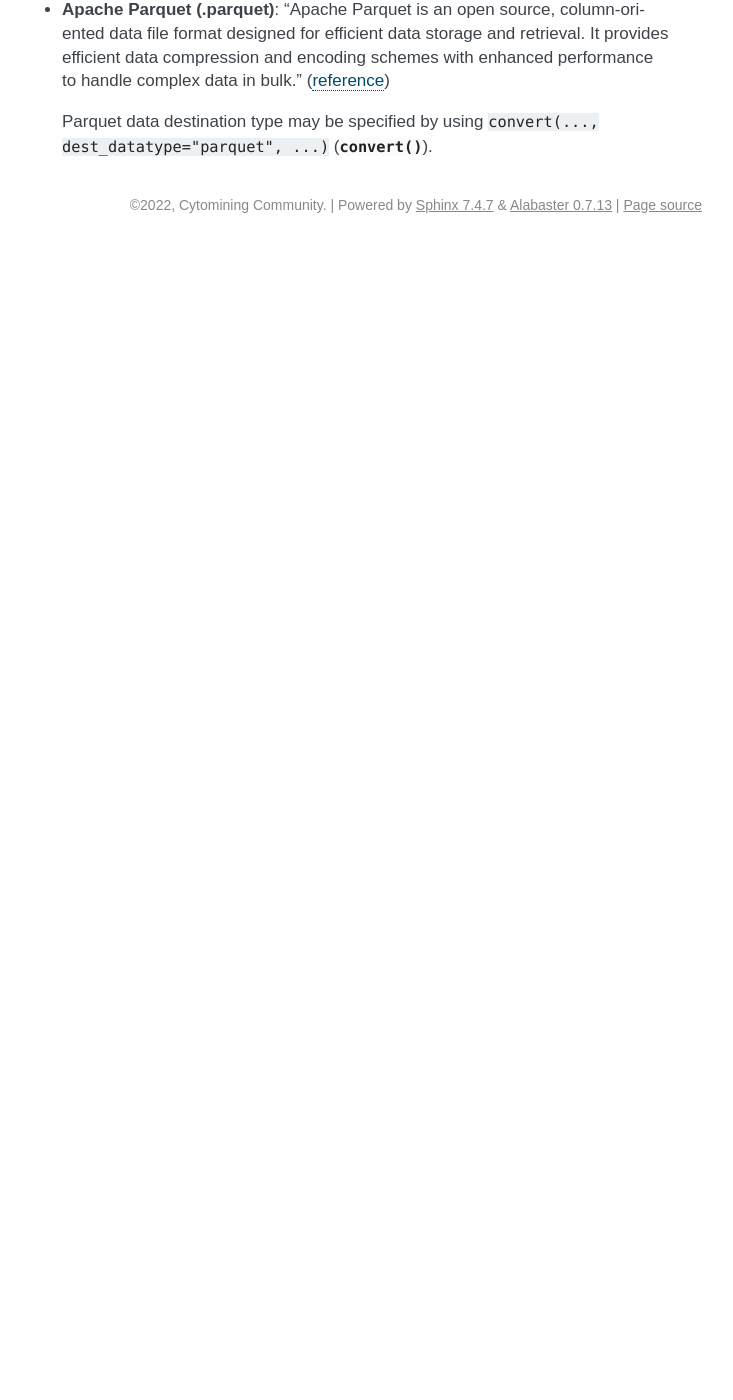
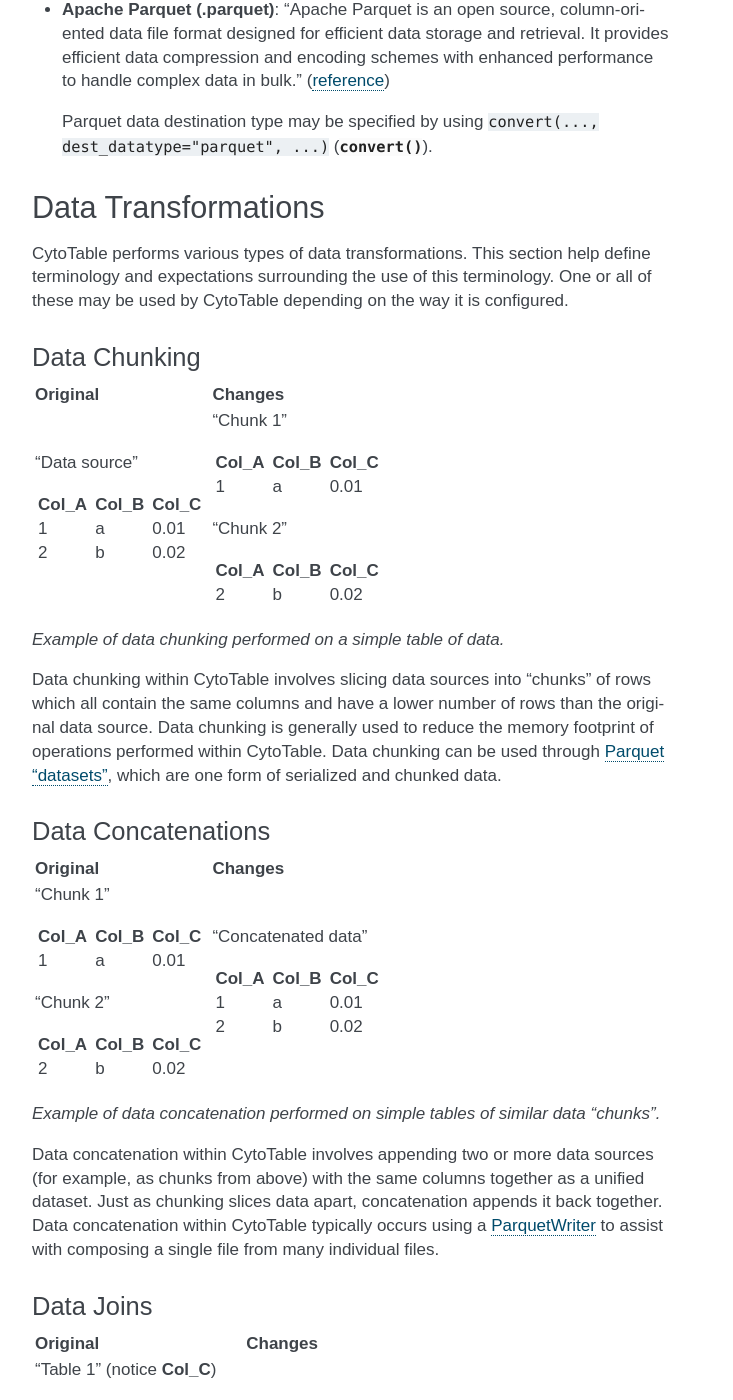
Before and after one commit to cytomining/CytoTable, a Sphinx documentation site: the page built from docs/source/overview.md, in a window 1280 px wide and 1400 px high, scrolled down 2989 px. Shown: the whole window, without its empty margins (438-1171 px from the left). Built offline with Sphinx 7.4.7, drawn with Linux system fonts in a browser that asks for light colours; before the commit the page ends 3238 px from its top, so only the background shows below that; some of the changed text lies outside the part shown.

Commit message:
add data transformation documentation

````diff
--- a/docs/source/overview.md
+++ b/docs/source/overview.md
@@ -117,3 +117,140 @@
 ```{eval-rst}
   Parquet data destination type may be specified by using :code:`convert(..., dest_datatype="parquet", ...)` (:mod:`convert() <cytotable.convert.convert>`).
 ```
+
+## Data Transformations
+
+CytoTable performs various types of data transformations.
+This section help define terminology and expectations surrounding the use of this terminology.
+One or all of these may be used by CytoTable depending on the way it is configured.
+
+### Data Chunking
+
+<table>
+<tr><th>Original</th><th>Changes</th></tr>
+<tr>
+<td>
+
+"Data source"
+
+<table>
+<tr><th>Col_A</th><th>Col_B</th><th>Col_C</th></tr>
+<tr><td>1</td><td>a</td><td>0.01</td></tr>
+<tr><td>2</td><td>b</td><td>0.02</td></tr>
+</table>
+
+</td>
+<td>
+
+"Chunk 1"
+
+<table>
+<tr><th>Col_A</th><th>Col_B</th><th>Col_C</th></tr>
+<tr><td>1</td><td>a</td><td>0.01</td></tr>
+
+</table>
+
+"Chunk 2"
+
+<table>
+<tr><th>Col_A</th><th>Col_B</th><th>Col_C</th></tr>
+<tr><td>2</td><td>b</td><td>0.02</td></tr>
+</table>
+
+</td>
+</tr>
+</table>
+
+_Example of data chunking performed on a simple table of data._
+
+Data chunking within CytoTable involves slicing data sources into "chunks" of rows which all contain the same columns and have a lower number of rows than the original data source.
+Data chunking is generally used to reduce the memory footprint of operations performed within CytoTable.
+Data chunking can be used through [Parquet "datasets"](https://arrow.apache.org/docs/python/generated/pyarrow.parquet.ParquetDataset.html), which are one form of serialized and chunked data.
+
+### Data Concatenations
+
+<table>
+<tr><th>Original</th><th>Changes</th></tr>
+<tr>
+<td>
+
+"Chunk 1"
+
+<table>
+<tr><th>Col_A</th><th>Col_B</th><th>Col_C</th></tr>
+<tr><td>1</td><td>a</td><td>0.01</td></tr>
+
+</table>
+
+"Chunk 2"
+
+<table>
+<tr><th>Col_A</th><th>Col_B</th><th>Col_C</th></tr>
+<tr><td>2</td><td>b</td><td>0.02</td></tr>
+</table>
+
+</td>
+<td>
+
+"Concatenated data"
+
+<table>
+<tr><th>Col_A</th><th>Col_B</th><th>Col_C</th></tr>
+<tr><td>1</td><td>a</td><td>0.01</td></tr>
+<tr><td>2</td><td>b</td><td>0.02</td></tr>
+</table>
+
+</td>
+</tr>
+</table>
+
+_Example of data concatenation performed on simple tables of similar data "chunks"._
+
+Data concatenation within CytoTable involves appending two or more data sources (for example, as chunks from above) with the same columns together as a unified dataset.
+Just as chunking slices data apart, concatenation appends it back together.
+Data concatenation within CytoTable typically occurs using a [ParquetWriter](https://arrow.apache.org/docs/python/generated/pyarrow.parquet.ParquetWriter.html) to assist with composing a single file from many individual files.
+
+### Data Joins
+
+<table>
+<tr><th>Original</th><th>Changes</th></tr>
+<tr>
+<td>
+
+"Table 1" (notice __Col_C__)
+
+<table>
+<tr><th>Col_A</th><th>Col_B</th><th>Col_C</th></tr>
+<tr><td>1</td><td>a</td><td>0.01</td></tr>
+
+</table>
+
+"Table 2" (notice __Col_Z__)
+
+<table>
+<tr><th>Col_A</th><th>Col_B</th><th>Col_Z</th></tr>
+<tr><td>1</td><td>a</td><td>2024-01-01</td></tr>
+</table>
+
+</td>
+<td>
+
+"Joined data" (as Table 1 <a href="https://en.wikipedia.org/wiki/Join_(SQL)#Left_outer_join">left-joined</a> with Table 2)
+
+<table>
+<tr><th>Col_A</th><th>Col_B</th><th>Col_C</th><th>Col_Z</th></tr>
+<tr><td>1</td><td>a</td><td>0.01</td><td>2024-01-01</td></tr>
+</table>
+
+</td>
+</tr>
+</table>
+
+_Example of a data join performed on simple example tables._
+
+```{eval-rst}
+Data joins within CytoTable involve bringing one or more data sources together with differing columns as a new dataset.
+The word "join" here is interpreted through `SQL-based terminology on joins <https://en.wikipedia.org/wiki/Join_(SQL)>`_.
+Joins may be specified in CytoTable using `DuckDB-style SQL <https://duckdb.org/docs/sql/introduction.html>`_ through :code:`convert(..., joins="SELECT * FROM ... JOIN ...", ...)` (:mod:`convert() <cytotable.convert.convert>`).
+Also see CytoTable's presets found here: :data:`presets.config <cytotable.presets.config>` or via `GitHub source code for presets.config <https://github.com/cytomining/CytoTable/blob/main/cytotable/presets.py>`_.
+```
````
